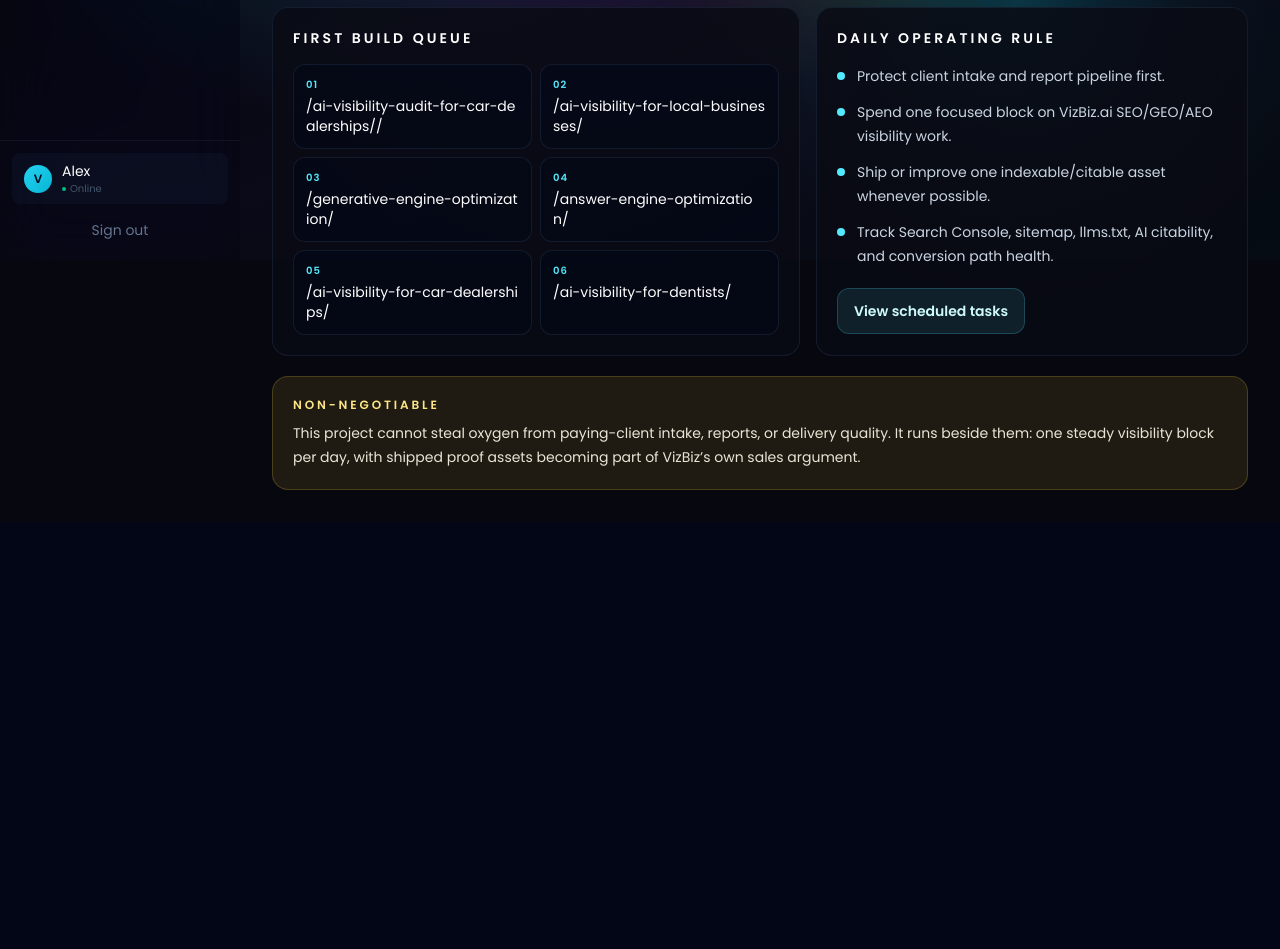
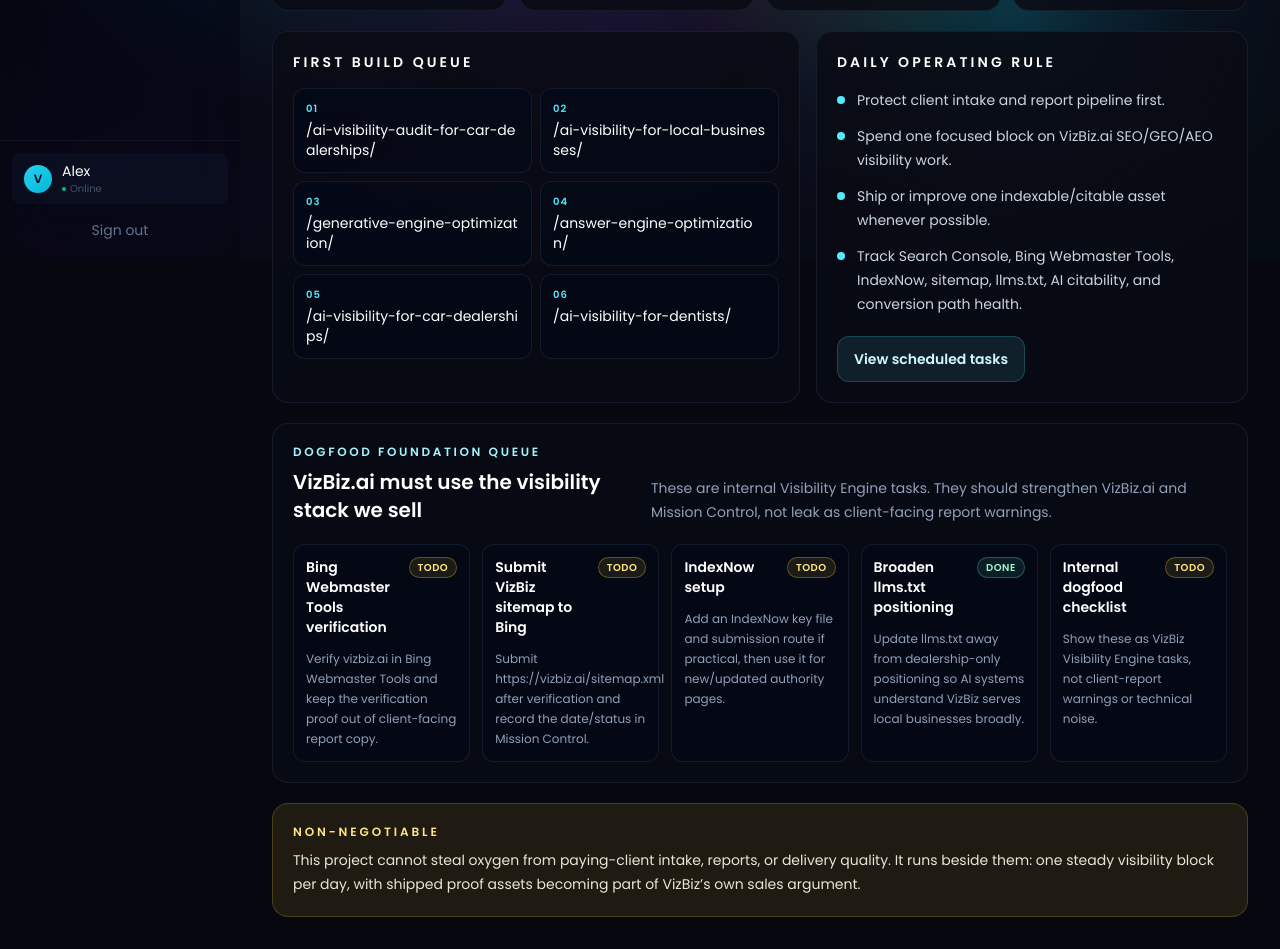
Before and after one commit to vizbizai-web/vizbiz-website, a Next.js app: page /mission-control/visibility-engine in a window 1280 px wide. Shown: the part 540-1489 px from the top of the page. Before the commit the page ends 1062 px from the top, so only its background shows below. Built offline with nearby package versions, Linux system fonts and the light colour scheme; no server answers.

Commit message:
chore: add VizBiz visibility engine dogfood todo

```diff
--- a/src/app/mission-control/visibility-engine/page.tsx
+++ b/src/app/mission-control/visibility-engine/page.tsx
@@ -2,9 +2,9 @@
 
 const pillars = [
   {
-    label: 'Technical SEO foundation',
-    status: 'Starting',
-    detail: 'Search Console, sitemap, canonicals, indexation, speed, mobile, schema, and route hygiene.',
+    label: 'Technical visibility foundation',
+    status: 'Active',
+    detail: 'Search Console, Bing Webmaster Tools, IndexNow, sitemap, llms.txt, canonicals, schema, speed, mobile, and route hygiene.',
   },
   {
     label: 'GEO / AEO authority pages',
@@ -27,11 +27,39 @@
   'Protect client intake and report pipeline first.',
   'Spend one focused block on VizBiz.ai SEO/GEO/AEO visibility work.',
   'Ship or improve one indexable/citable asset whenever possible.',
-  'Track Search Console, sitemap, llms.txt, AI citability, and conversion path health.',
+  'Track Search Console, Bing Webmaster Tools, IndexNow, sitemap, llms.txt, AI citability, and conversion path health.',
+];
+
+const foundationTasks = [
+  {
+    label: 'Bing Webmaster Tools verification',
+    status: 'Todo',
+    detail: 'Verify vizbiz.ai in Bing Webmaster Tools and keep the verification proof out of client-facing report copy.',
+  },
+  {
+    label: 'Submit VizBiz sitemap to Bing',
+    status: 'Todo',
+    detail: 'Submit https://vizbiz.ai/sitemap.xml after verification and record the date/status in Mission Control.',
+  },
+  {
+    label: 'IndexNow setup',
+    status: 'Todo',
+    detail: 'Add an IndexNow key file and submission route if practical, then use it for new/updated authority pages.',
+  },
+  {
+    label: 'Broaden llms.txt positioning',
+    status: 'Done',
+    detail: 'Update llms.txt away from dealership-only positioning so AI systems understand VizBiz serves local businesses broadly.',
+  },
+  {
+    label: 'Internal dogfood checklist',
+    status: 'Todo',
+    detail: 'Show these as VizBiz Visibility Engine tasks, not client-report warnings or technical noise.',
+  },
 ];
 
 const firstBuilds = [
-  '/ai-visibility-audit-for-car-dealerships//',
+  '/ai-visibility-audit-for-car-dealerships/',
   '/ai-visibility-for-local-businesses/',
   '/generative-engine-optimization/',
   '/answer-engine-optimization/',
@@ -102,6 +130,31 @@
         </div>
       </section>
 
+      <section className="rounded-2xl border border-slate-800/60 bg-[#0A0B14]/85 p-4 sm:p-5">
+        <div className="flex flex-col gap-2 sm:flex-row sm:items-end sm:justify-between">
+          <div>
+            <p className="text-xs font-semibold uppercase tracking-[0.22em] text-cyan-200">Dogfood foundation queue</p>
+            <h2 className="mt-2 text-xl font-semibold text-white">VizBiz.ai must use the visibility stack we sell</h2>
+          </div>
+          <p className="max-w-xl text-sm leading-6 text-slate-400">
+            These are internal Visibility Engine tasks. They should strengthen VizBiz.ai and Mission Control, not leak as client-facing report warnings.
+          </p>
+        </div>
+        <div className="mt-5 grid grid-cols-1 gap-3 md:grid-cols-2 xl:grid-cols-5">
+          {foundationTasks.map((task) => (
+            <article key={task.label} className="min-w-0 rounded-xl border border-slate-800/60 bg-slate-950/40 p-3">
+              <div className="flex items-start justify-between gap-2">
+                <h3 className="break-words text-sm font-semibold text-white">{task.label}</h3>
+                <span className={`shrink-0 rounded-full border px-2 py-0.5 text-[10px] font-semibold uppercase tracking-wider ${task.status === 'Done' ? 'border-emerald-300/30 bg-emerald-300/10 text-emerald-200' : 'border-amber-300/30 bg-amber-300/10 text-amber-200'}`}>
+                  {task.status}
+                </span>
+              </div>
+              <p className="mt-3 text-xs leading-5 text-slate-400">{task.detail}</p>
+            </article>
+          ))}
+        </div>
+      </section>
+
       <section className="rounded-2xl border border-amber-300/20 bg-amber-300/10 p-4 sm:p-5">
         <p className="text-xs font-semibold uppercase tracking-[0.24em] text-amber-200">Non-negotiable</p>
         <p className="mt-2 text-sm leading-6 text-amber-50/90">
```
Also changed, not shown: public/llms.txt, 2 other files (tests, documents, lock files or other folders).
